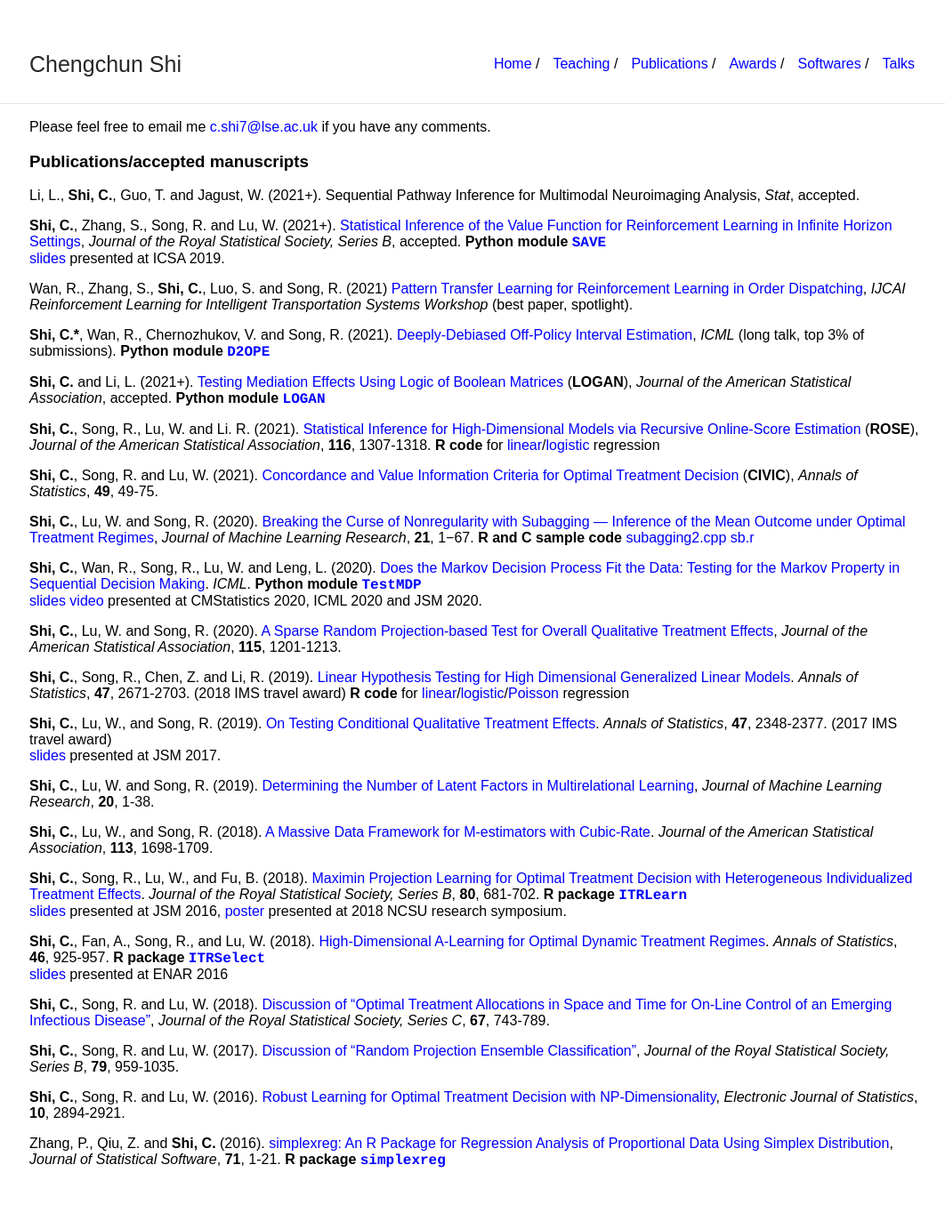
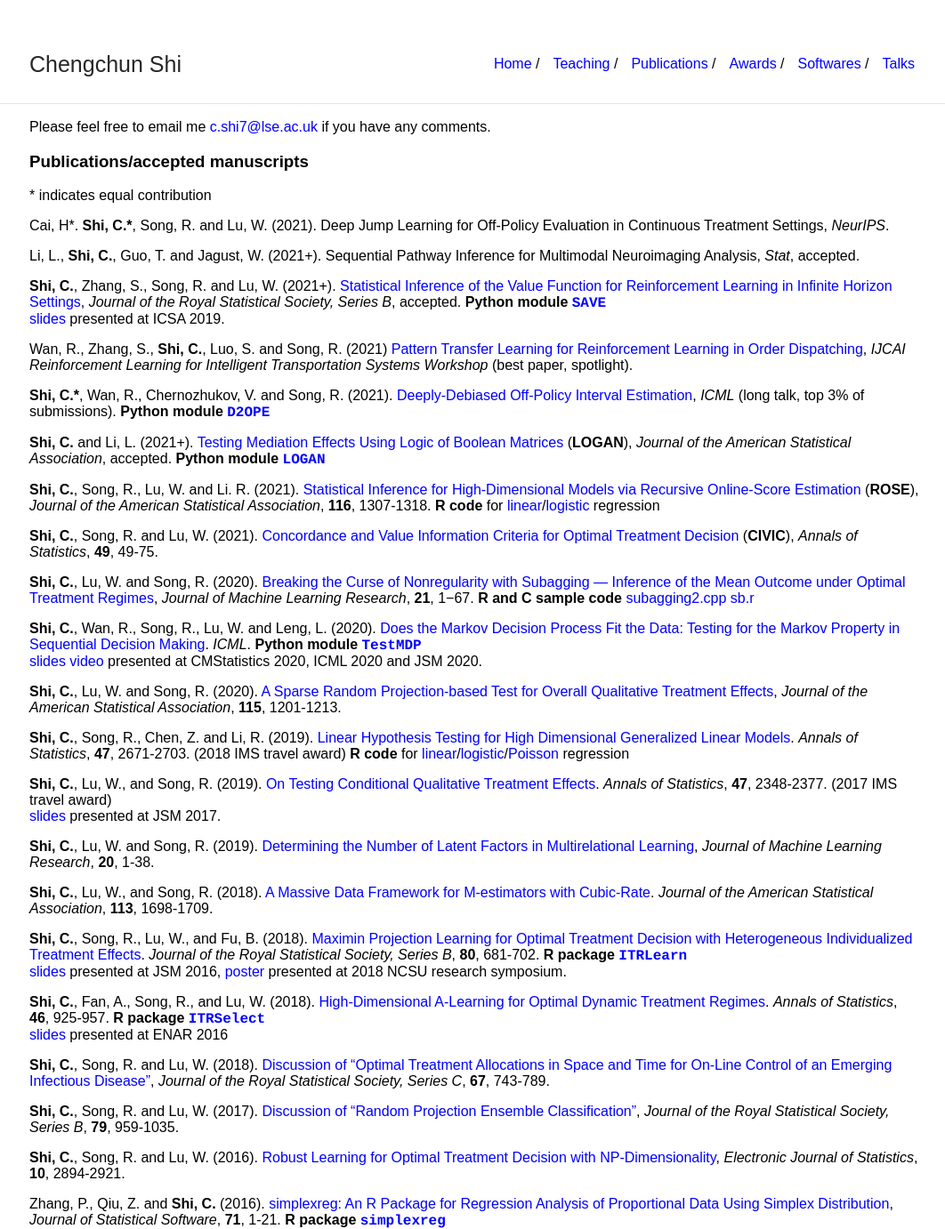
Before and after one commit to callmespring/callmespring.github.io, a Jekyll site: the page built from publication.md, in a window 1280 px wide. Shown: the whole page at 89% size, without its empty margins (107-1169 px from the left). Built offline with Jekyll 4.4.1, drawn with Linux system fonts in a browser that asks for light colours; before the commit the page ends 1314 px from its top, so only the background shows below that.

Commit message:
Update publication.md

```diff
--- a/publication.md
+++ b/publication.md
@@ -8,6 +8,11 @@ title: Publication
 Please feel free to email me <c.shi7@lse.ac.uk> if you have any comments.
 
 ### Publications/accepted manuscripts
+
+\* indicates equal contribution
+
+Cai, H\*. **Shi, C.\***, Song, R. and Lu, W. (2021). Deep Jump Learning for Off-Policy Evaluation in Continuous Treatment Settings, _NeurIPS_.
+
 Li, L., **Shi, C.**, Guo, T. and Jagust, W. (2021+). Sequential Pathway Inference for Multimodal Neuroimaging Analysis, _Stat_, accepted.
 
 **Shi, C.**, Zhang, S., Song, R. and Lu, W. (2021+). [Statistical Inference of the Value Function for Reinforcement
```
